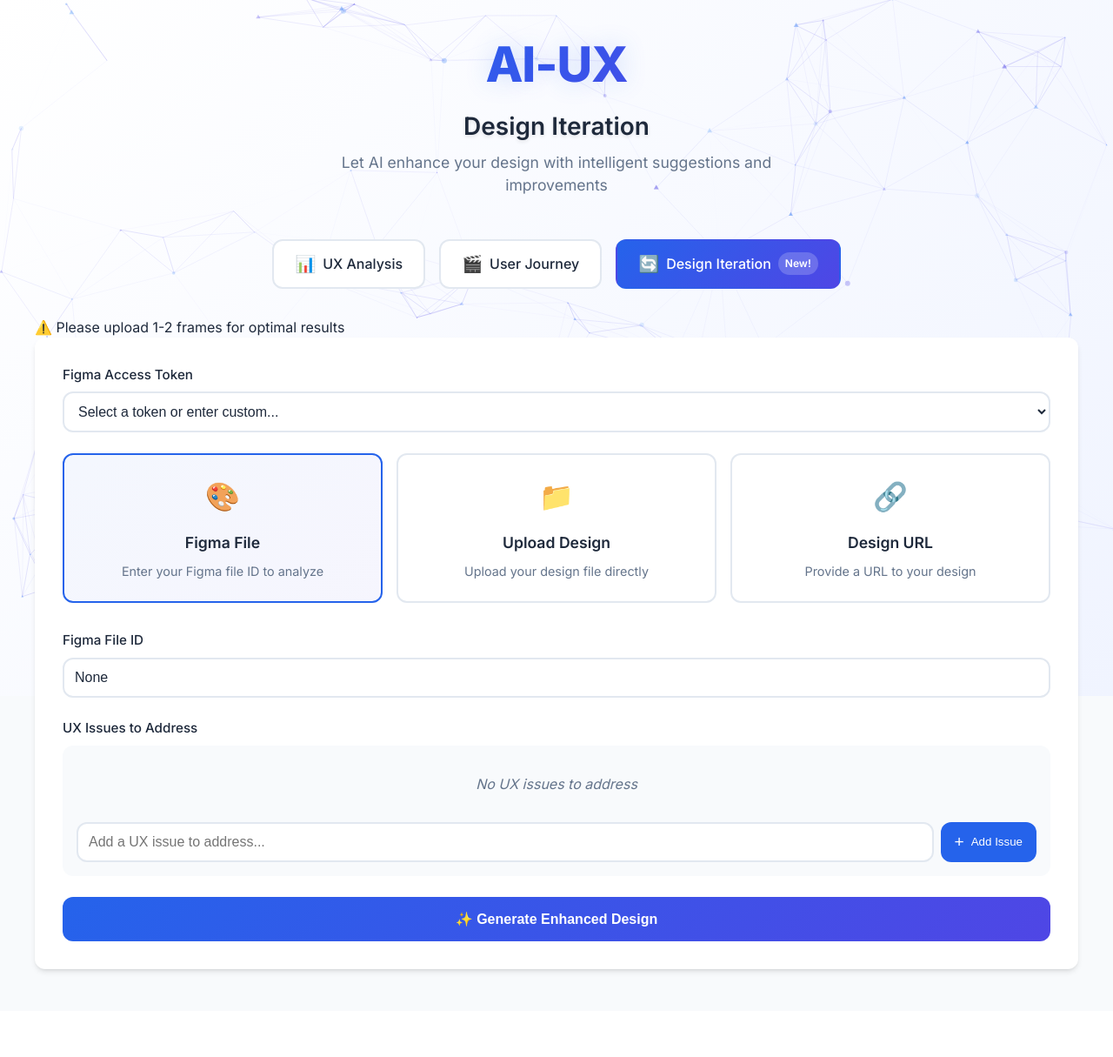
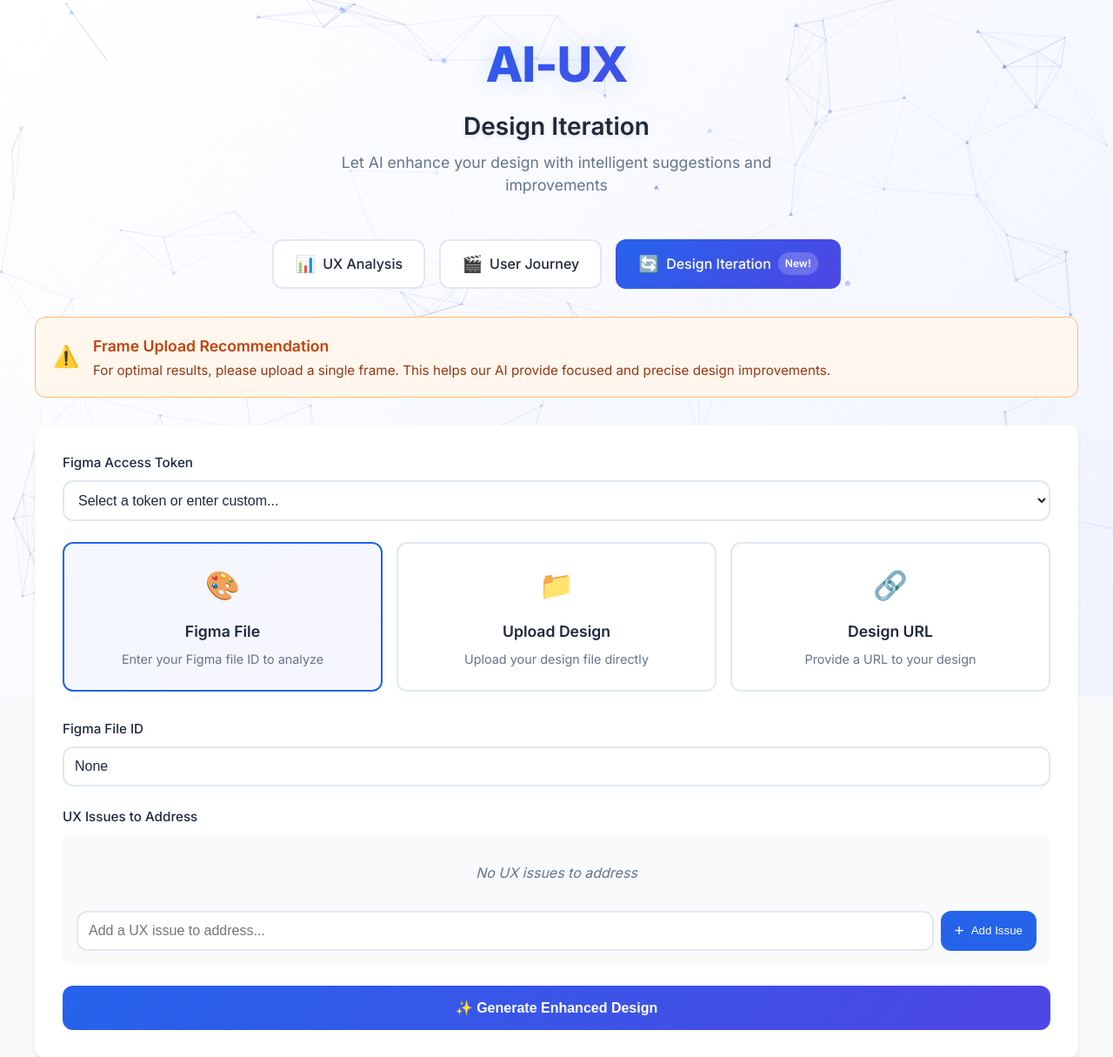
Before and after one commit to buttawb/AI-UX, a Django app: page /ux/design_iteration/ in a window 1280 px wide. Shown: the top 1215 px of the page at 87% size. Before the commit the page ends 1119 px from the top, so only its background shows below. Run offline with Django 4.2, Linux system fonts and the light colour scheme.

Commit message:
Added user message to add a single frame in design iteration

```diff
--- a/templates/design_iteration.html
+++ b/templates/design_iteration.html
@@ -474,6 +474,45 @@
             border-color: var(--primary);
             background: rgba(37, 99, 235, 0.05);
         }
+
+        .warning-message {
+            background: #fff7ed;
+            border: 1px solid #fdba74;
+            border-radius: var(--radius);
+            padding: 1.25rem;
+            margin-bottom: 2rem;
+            display: flex;
+            align-items: center;
+            gap: 1rem;
+            color: #c2410c;
+            animation: fadeIn 0.5s ease-in-out;
+        }
+
+        .warning-message .icon {
+            font-size: 1.5rem;
+            flex-shrink: 0;
+        }
+
+        .warning-message .content {
+            flex: 1;
+        }
+
+        .warning-message .title {
+            font-weight: 600;
+            margin-bottom: 0.25rem;
+            font-size: 1.1rem;
+        }
+
+        .warning-message .description {
+            color: #9a3412;
+            font-size: 0.95rem;
+            line-height: 1.4;
+        }
+
+        @keyframes fadeIn {
+            from { opacity: 0; transform: translateY(-10px); }
+            to { opacity: 1; transform: translateY(0); }
+        }
     </style>
     <script src="https://cdn.jsdelivr.net/particles.js/2.0.0/particles.min.js"></script>
     <script>
@@ -534,7 +573,10 @@
 
         <div class="card warning-message">
             <span class="icon">⚠️</span>
-            <span>Please upload 1-2 frames for optimal results</span>
+            <div class="content">
+                <div class="title">Frame Upload Recommendation</div>
+                <div class="description">For optimal results, please upload a single frame. This helps our AI provide focused and precise design improvements.</div>
+            </div>
         </div>
 
         <div class="card design-form">
```
